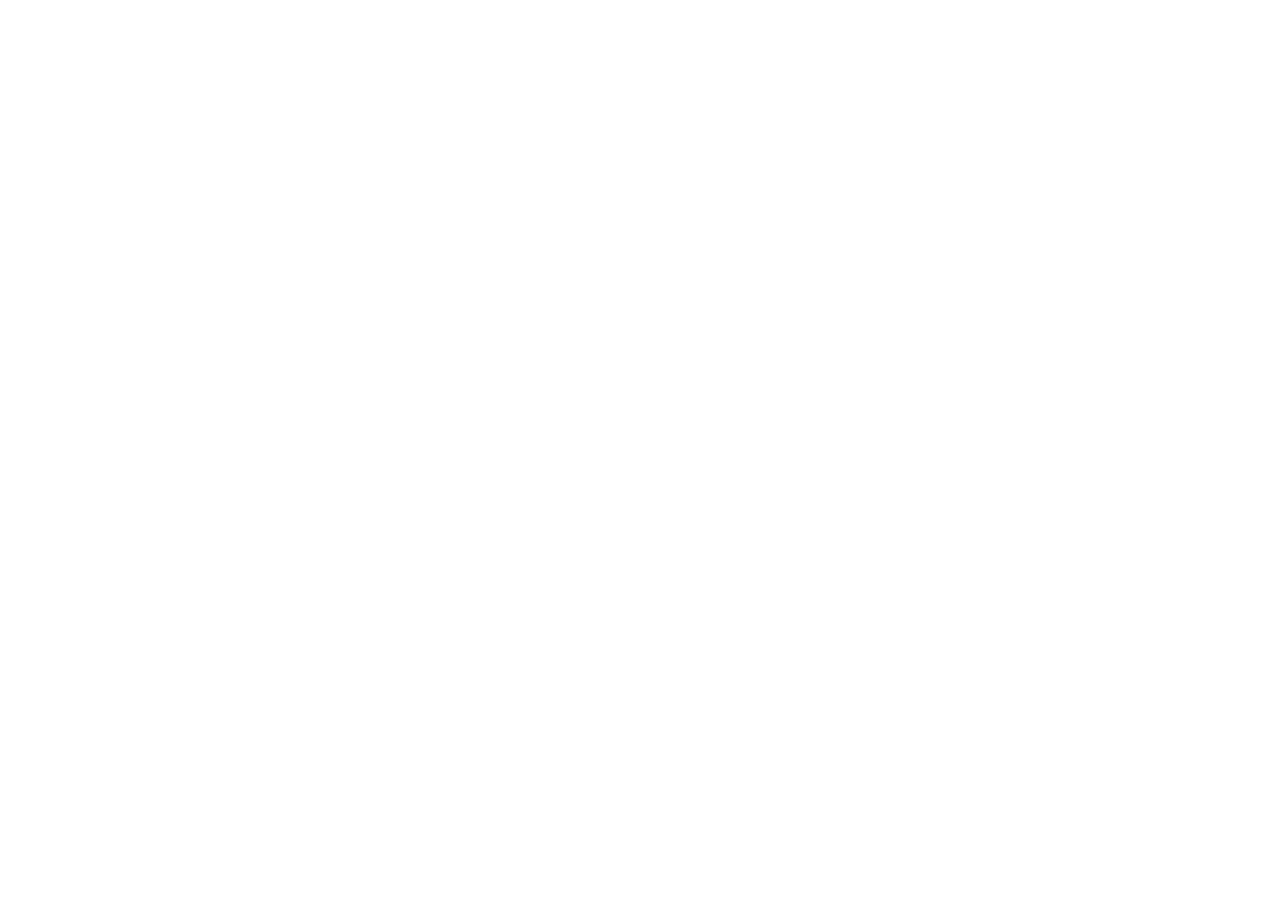
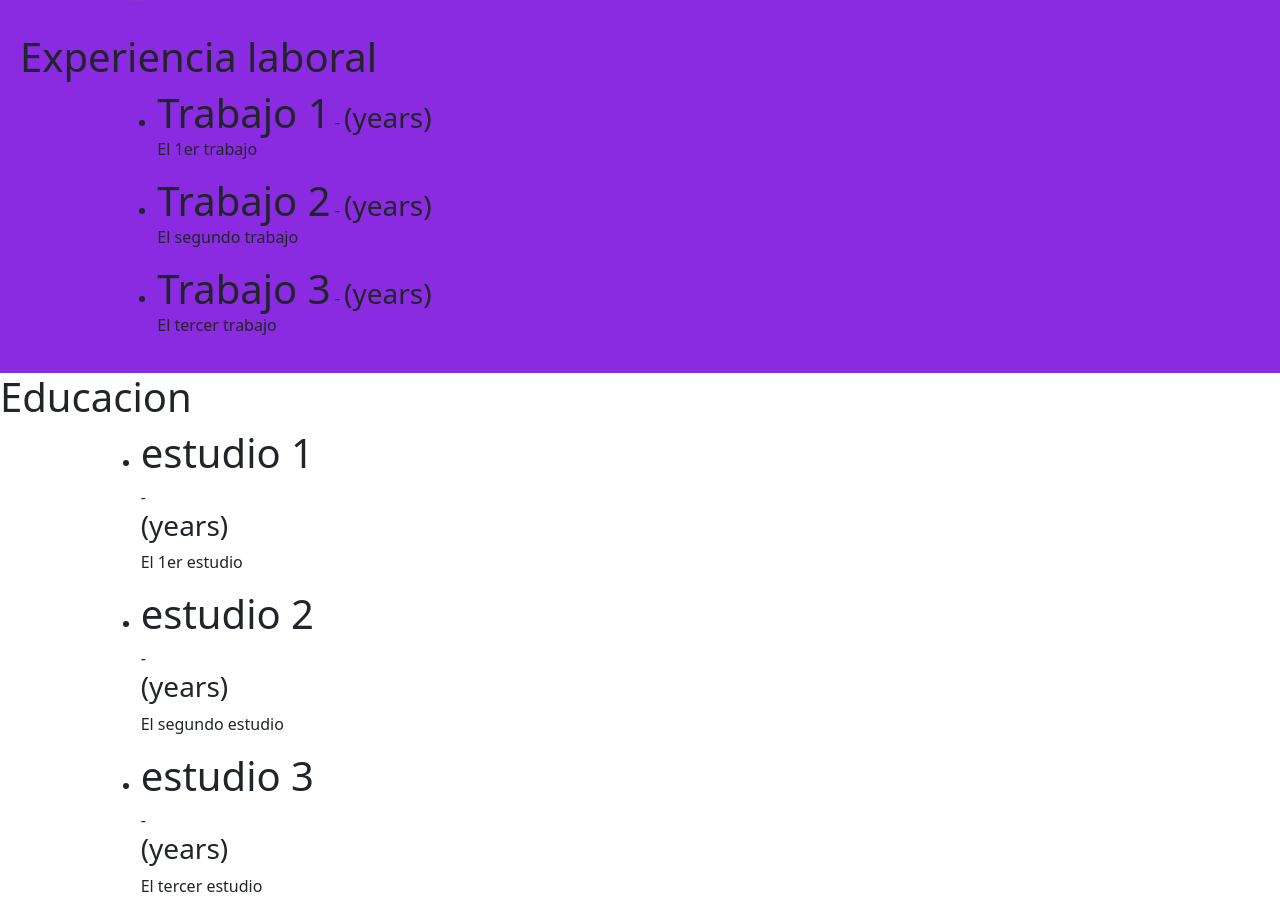
Before and after one commit to BrendaSilva00/Frontend, an Angular app in the folder MiPortfolio/: page / in a window 1280 px wide. Shown: the part 945-1859 px from the top of the page. Before the commit the page ends 941 px from the top, so only its background shows below. Built offline with nearby package versions, Linux system fonts and the light colour scheme.

Commit message:
experiencia y educacion

```diff
--- a/MiPortfolio/src/app/app.component.html
+++ b/MiPortfolio/src/app/app.component.html
@@ -1,2 +1,4 @@
 <app-header></app-header>
 <app-acercade></app-acercade>
+<app-experiencia></app-experiencia>
+<app-educacion></app-educacion>
--- a/MiPortfolio/src/app/app.module.ts
+++ b/MiPortfolio/src/app/app.module.ts
@@ -9,6 +9,7 @@
 import { BannerComponent } from './components/banner/banner.component';
 import { AcercadeComponent } from './components/acercade/acercade.component';
 import { ExperienciaComponent } from './components/experiencia/experiencia.component';
+import { EducacionComponent } from './components/educacion/educacion.component';
 
 @NgModule({
   declarations: [
@@ -18,7 +19,8 @@
     SocialesComponent,
     BannerComponent,
     AcercadeComponent,
-    ExperienciaComponent
+    ExperienciaComponent,
+    EducacionComponent
   ],
   imports: [
     BrowserModule,
--- a/MiPortfolio/src/app/components/banner/banner.component.css
+++ b/MiPortfolio/src/app/components/banner/banner.component.css
@@ -1,4 +1,4 @@
 img{
     width: 100%;
-    height: 600px;
+    height: 690px;
 }
--- /dev/null
+++ b/MiPortfolio/src/app/components/educacion/educacion.component.html
@@ -0,0 +1,20 @@
+<div class="row">
+    <h1>Educacion</h1>
+    <div class="col-lg-1"></div>
+<div class="col-lg-11">
+    <ul>
+        <li><h1>estudio 1</h1> - <h3>(years)</h3></li>
+        <p>El 1er estudio</p>
+    </ul>
+    <ul>
+        <li><h1>estudio 2</h1> - <h3>(years)</h3></li>
+        <p>El segundo estudio</p>
+    </ul>
+    <ul>
+        <li><h1>estudio 3</h1> - <h3>(years)</h3></li>
+        <p>El tercer estudio</p>
+    </ul>
+
+
+</div>
+</div>
--- a/MiPortfolio/src/app/components/experiencia/experiencia.component.css
+++ b/MiPortfolio/src/app/components/experiencia/experiencia.component.css
@@ -0,0 +1,9 @@
+.row{
+    padding: 20px;
+}
+div{
+    background: blueviolet;
+}
+h1, h3{
+    display: inline;
+}
--- a/MiPortfolio/src/app/components/experiencia/experiencia.component.html
+++ b/MiPortfolio/src/app/components/experiencia/experiencia.component.html
@@ -1,11 +1,20 @@
 <div class="row">
     <h1>Experiencia laboral</h1>
+    <div class="col-lg-1"></div>
 <div class="col-lg-11">
     <ul>
-        <li>
-            <h1>Trabajo 1</h1> - <h3>(years)</h3>
-        </li>
+        <li><h1>Trabajo 1</h1> - <h3>(years)</h3></li>
+        <p>El 1er trabajo</p>
     </ul>
+    <ul>
+        <li><h1>Trabajo 2</h1> - <h3>(years)</h3></li>
+        <p>El segundo trabajo</p>
+    </ul>
+    <ul>
+        <li><h1>Trabajo 3</h1> - <h3>(years)</h3></li>
+        <p>El tercer trabajo</p>
+    </ul>
+
 
 </div>
 </div>
```
Also changed, not shown: MiPortfolio/src/app/components/educacion/educacion.component.ts (added, +10 -0 lines), MiPortfolio/src/app/components/educacion/educacion.component.css (added), 1 other file (tests, documents, lock files or other folders).
